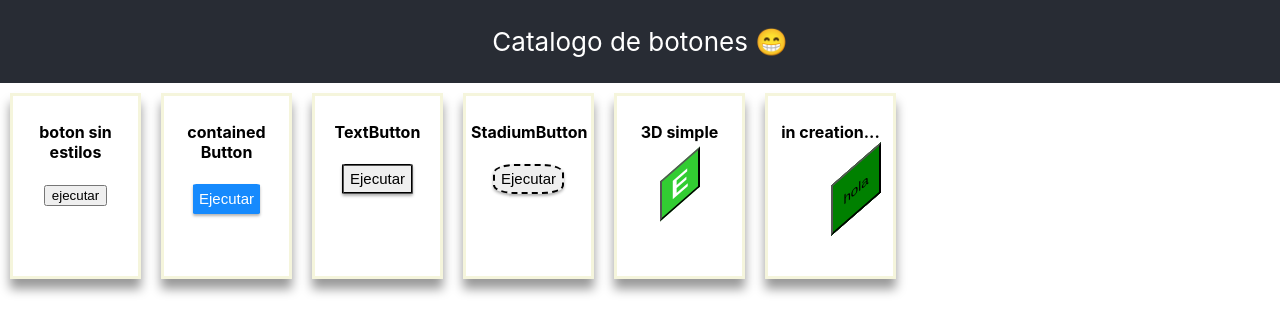
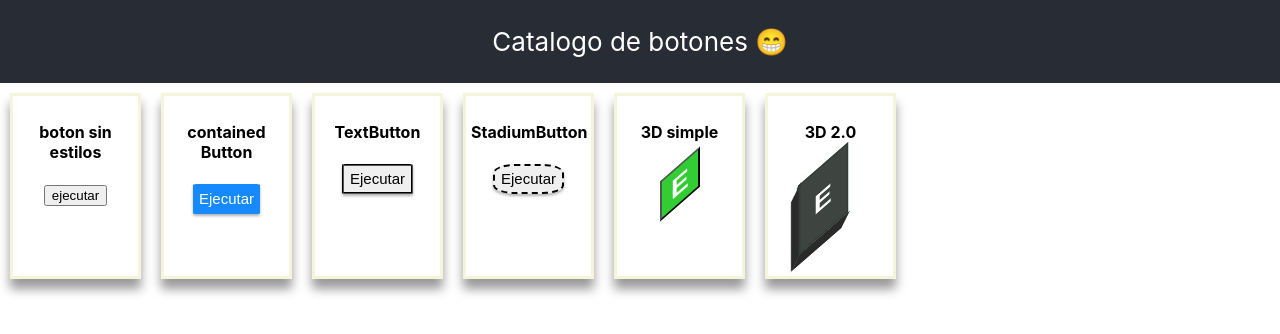
Before and after one commit to DanielCeron-dc/Catalogo-de-botones, a React (Create React App) app: page / in a window 1280 px wide. Shown: the top 334 px of the page. Built offline with nearby package versions, Linux system fonts and the light colour scheme.

Commit message:
new Button added

```diff
--- a/src/components/Buttons/3dButton/3dButton.tsx
+++ b/src/components/Buttons/3dButton/3dButton.tsx
@@ -2,25 +2,26 @@ import React, {useState} from "react"
 import MiniPlane from "./MiniPlane";
 import Move from "./Move";
 
-const TreeDButton:React.FC = () => {
+const TreeDButton:React.FC<{onClick: () => void}> = (props) => {
     const [hover, setHover] = useState(false);
 
 
-    return<div onMouseOver = {() => setHover(true)} onMouseLeave = {() => setHover(false)}>
-        <Move x = {0} y = {-10} show = {hover}>
-            <MiniPlane  color = "grey"/>
+    return<div onMouseOver = {() => setHover(true)} onMouseLeave = {() => setHover(false)} style = {{
+        cursor: "pointer"}} onClick = {props.onClick}>
+        <MiniPlane  rgba = "24, 219, 89, 0.5" profundidad/>
+        <Move x = {10} y = {-15} show = {hover}>
+            <MiniPlane  rgba = "24, 219, 89, 0.5"/>
         </Move>
-        <Move x = {0} y = {-20} show = {hover}>
-            <MiniPlane  color = "grey"/>
+        <Move x = {15} y = {-50} show = {hover}>
+            <MiniPlane  rgba = "137, 140, 138, 0.5"/>
         </Move>
-        <Move x = {0} y = {-30} show = {hover}>
-            <MiniPlane  color = "grey"/>
+        <Move x = {35} y = {-35} show = {hover}>
+            <MiniPlane  rgba = "137, 140, 138, 0.5"/>
         </Move>
-        <Move x = {0} y = {-40} show = {hover}>
-            <MiniPlane  color = "grey"/>
-        </Move>
-        <Move x = {0} y = {-50} show = {hover}>
-            <MiniPlane color = "green"/>
+        <Move x = {30} y = {-45} show = {hover}>
+            <MiniPlane  rgba = "47, 47, 47, 0.8">
+                {props.children}
+            </MiniPlane>
         </Move>
     </div>
 
--- a/src/components/Buttons/3dButton/MiniPlane.tsx
+++ b/src/components/Buttons/3dButton/MiniPlane.tsx
@@ -4,25 +4,64 @@ import React, { CSSProperties} from "react"
 
 
 
-const MiniPlane:React.FC<{color: string}> = (props) => {
+const MiniPlane:React.FC<{rgba: string, profundidad?: boolean}> = (props) => {
 
     const style: CSSProperties = {
         transform: "skewY(-41deg)",
         width: "50px",
-        height: "50px",
-        backgroundColor: "limegreen",
+        height: "70px",
+        backgroundColor: "rgba("+props.rgba+")",
         display: "inline-grid",
         position: "fixed",
-        background: props.color,
-         justifyContent: "center",
+        color: "white",
+        justifyContent: "center",
+        border: "none",
         alignItems: "center",
-
+        boxShadow: props.profundidad ? "-1px 1px 1px rgba(0, 0, 0)" :  "inset 0 0 2px rgba(0, 0, 0, .5)"  ,
+	    filter: "blur(0.5px)",
+        cursor: "pointer"
     }
 
 
-    return <button style = { style }>
-        hola
+    const profundidad1:CSSProperties = {
+        backgroundColor: "black",
+        content: '',
+        position: "absolute",
+        top:"-1px",
+        left: "-7px",
+        width: "10px",
+        height: "100%",
+        background: "#2a2a2a",
+        transformOrigin: "right",
+        transform: "skewY(-49deg)",
+    }
+
+    const profundidad2:CSSProperties = {
+        backgroundColor: "black",
+        content: '',
+        position: "absolute",
+        bottom: "-10px",
+        left: "1.5px",
+        width: "100%",
+        height: "10px",
+        background: "#2a2a2a",
+        transformOrigin: "top",
+        transform: "skewX(-41deg)",
+    }
+
+
+    return<div style = {{width: "50px",
+    height: "70px",
+    position: "fixed",}}>
+        <button style = { style }>
+        {props.profundidad && <React.Fragment>
+            <div style = {profundidad1}></div>
+            <div style = {profundidad2}></div>
+        </React.Fragment>}
+
+        {props.children}
     </button>
+    </div>
 }
 
 
--- a/src/components/CardsWithButton.tsx
+++ b/src/components/CardsWithButton.tsx
@@ -13,10 +13,10 @@ const Buttons: React.FC = () => {
 
   const {dispatch} = useContext(MainContext);
 
-  const onCLickHandler = (value: number, name:string) => {
+  const onCLickHandler = (value: number, name:string, complex ?: boolean) => {
     dispatch(
       {
-        type: "selectButton",
+        type:complex ?  "selectButtonComplex" : "selectButton",
         name,
         value
       }
@@ -46,8 +46,10 @@ const Buttons: React.FC = () => {
       {CardWithButton(1, "TextButton")}
       {CardWithButton(2, "StadiumButton")}
       {CardWithButton(3, "3D simple", <h1 style ={{marginBlock: 2}}>E</h1>)}
-      <Card texto = "in creation...">
-        <TreeDButton/>
+      <Card texto = "3D 2.0">
+        <TreeDButton onClick = {() => onCLickHandler(0, "3D 2.0",true)}>
+          <h1>E</h1>
+        </TreeDButton>
       </Card>
 
 
--- a/src/components/HOC/MainProvider.tsx
+++ b/src/components/HOC/MainProvider.tsx
@@ -1,13 +1,16 @@
 import React, { createContext , useReducer} from "react";
 
 type State  = {
+    complex: boolean,
     selectedButton: number,
     ButtonName: string,
     backDropState: boolean
 };
 type Action = {
     type: "selectButton", name: string, value: number,
-} | { type: "DESACTIVE_BACKDROP"};
+} | {
+    type: "selectButtonComplex", name: string, value: number,
+}|{ type: "DESACTIVE_BACKDROP"};
 
 
 type MainContextType = {
@@ -20,6 +23,7 @@ const InitialState:State= {
     selectedButton: 0,
     ButtonName: "Prueba",
     backDropState: false,
+    complex: false,
 };
 
 export const MainContext = createContext<MainContextType>({MainState: InitialState, dispatch: () => null});
@@ -27,7 +31,9 @@ export const MainContext = createContext<MainContextType>({MainState: InitialSta
 const Reducer = (state:State, action:Action):State => {
     switch (action.type) {
         case "selectButton":
-            return { selectedButton:action.value, ButtonName: action.name, backDropState: true};
+            return { selectedButton:action.value, ButtonName: action.name, backDropState: true, complex: false};
+        case "selectButtonComplex":
+            return {selectedButton:action.value, ButtonName: action.name, backDropState: true, complex: true}
         case "DESACTIVE_BACKDROP":
             return {...state, backDropState: false};
         case undefined:
--- a/src/components/UI/Modal.tsx
+++ b/src/components/UI/Modal.tsx
@@ -11,6 +11,7 @@ const Modal:React.FC = (props) => {
         zIndex: 1500,
         backgroundColor: "white",
         width: windowsWidth< 600 ? "100%" : "50%",
+
 		left: windowsWidth< 600 ? "0" : "22%",
         border: "1px solid #ccc",
         boxShadow: "1px 1px 1px black",
--- a/src/components/codeSection.tsx
+++ b/src/components/codeSection.tsx
@@ -4,6 +4,7 @@ import { atelierCaveDark } from 'react-syntax-highlighter/dist/esm/styles/hljs';
 import {MainContext} from "./HOC/MainProvider";
 import ButtonStyle from "../tools/buttonStyles";
 import HoverStyles from "../tools/hoverStyles";
+import {complexStyles} from "../tools/ComplexStyles";
 
 
 
@@ -11,7 +12,20 @@ const CodeSection: React.FC = () => {
 
   const {MainState} =useContext(MainContext);
 
-    return <React.Fragment>
+    return MainState.complex ? <React.Fragment>
+                <div style = {{textAlign: "center"}}>
+                  <h1>{MainState.ButtonName}</h1>
+                </div>
+
+                <h4>Code: </h4>
+                    <SyntaxHighlighter  language="css" style = {atelierCaveDark}  customStyle = {{height: "400px"}}showLineNumbers>
+                      {complexStyles[MainState.selectedButton]}
+                    </SyntaxHighlighter>
+                </React.Fragment>
+
+                :
+
+                <React.Fragment>
                 <div style = {{textAlign: "center"}}>
                   <h1>{MainState.ButtonName}</h1>
                 </div>
--- /dev/null
+++ b/src/tools/ComplexStyles.tsx
@@ -0,0 +1,64 @@
+
+
+export const complexStyles:String[] = [
+    `const MiniPlane:React.FC<{rgba: string, profundidad?: boolean}> = (props) => {
+
+        const style: CSSProperties = {
+            transform: "skewY(-41deg)",
+            width: "50px",
+            height: "70px",
+            backgroundColor: "rgba("+props.rgba+")",
+            display: "inline-grid",
+            position: "fixed",
+            color: "white",
+            justifyContent: "center",
+            border: "none",
+            alignItems: "center",
+            boxShadow: props.profundidad ? "-1px 1px 1px rgba(0, 0, 0)" :  "inset 0 0 2px rgba(0, 0, 0, .5)"  ,
+            filter: "blur(0.5px)",
+            cursor: "pointer"
+        }
+
+
+        const profundidad1:CSSProperties = {
+            backgroundColor: "black",
+            content: '',
+            position: "absolute",
+            top:"-1px",
+            left: "-7px",
+            width: "10px",
+            height: "100%",
+            background: "#2a2a2a",
+            transformOrigin: "right",
+            transform: "skewY(-49deg)",
+        }
+
+        const profundidad2:CSSProperties = {
+            backgroundColor: "black",
+            content: '',
+            position: "absolute",
+            bottom: "-10px",
+            left: "1.5px",
+            width: "100%",
+            height: "10px",
+            background: "#2a2a2a",
+            transformOrigin: "top",
+            transform: "skewX(-41deg)",
+        }
+
+
+        return<div style = {{width: "50px",
+        height: "70px",
+        position: "fixed",}}>
+            <button style = { style }>
+            {props.profundidad && <React.Fragment>
+                <div style = {profundidad1}></div>
+                <div style = {profundidad2}></div>
+            </React.Fragment>}
+
+            {props.children}
+        </button>
+        </div>
+    }`
+
+]
```
Also changed, not shown: 1 other file (tests, documents, lock files or other folders).
